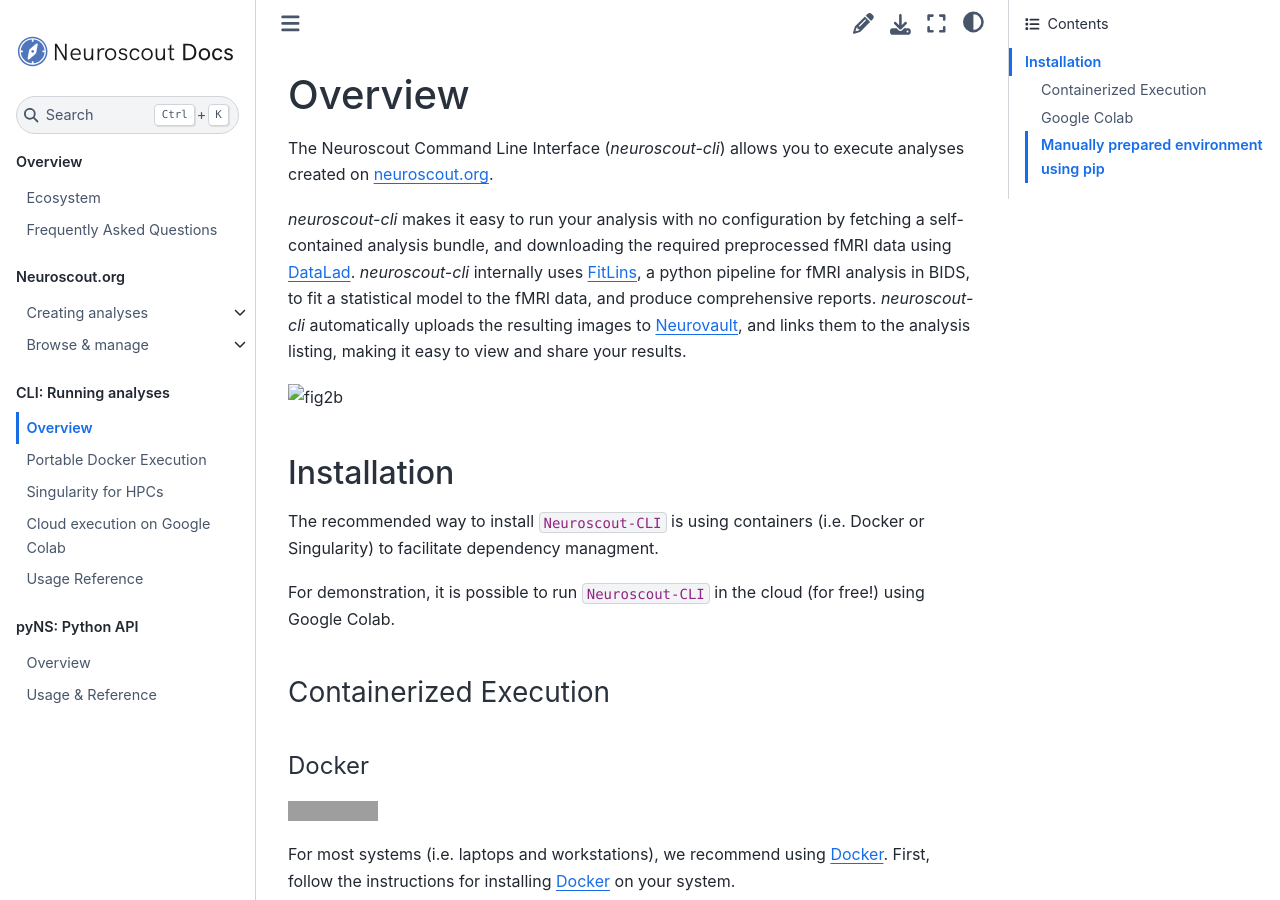
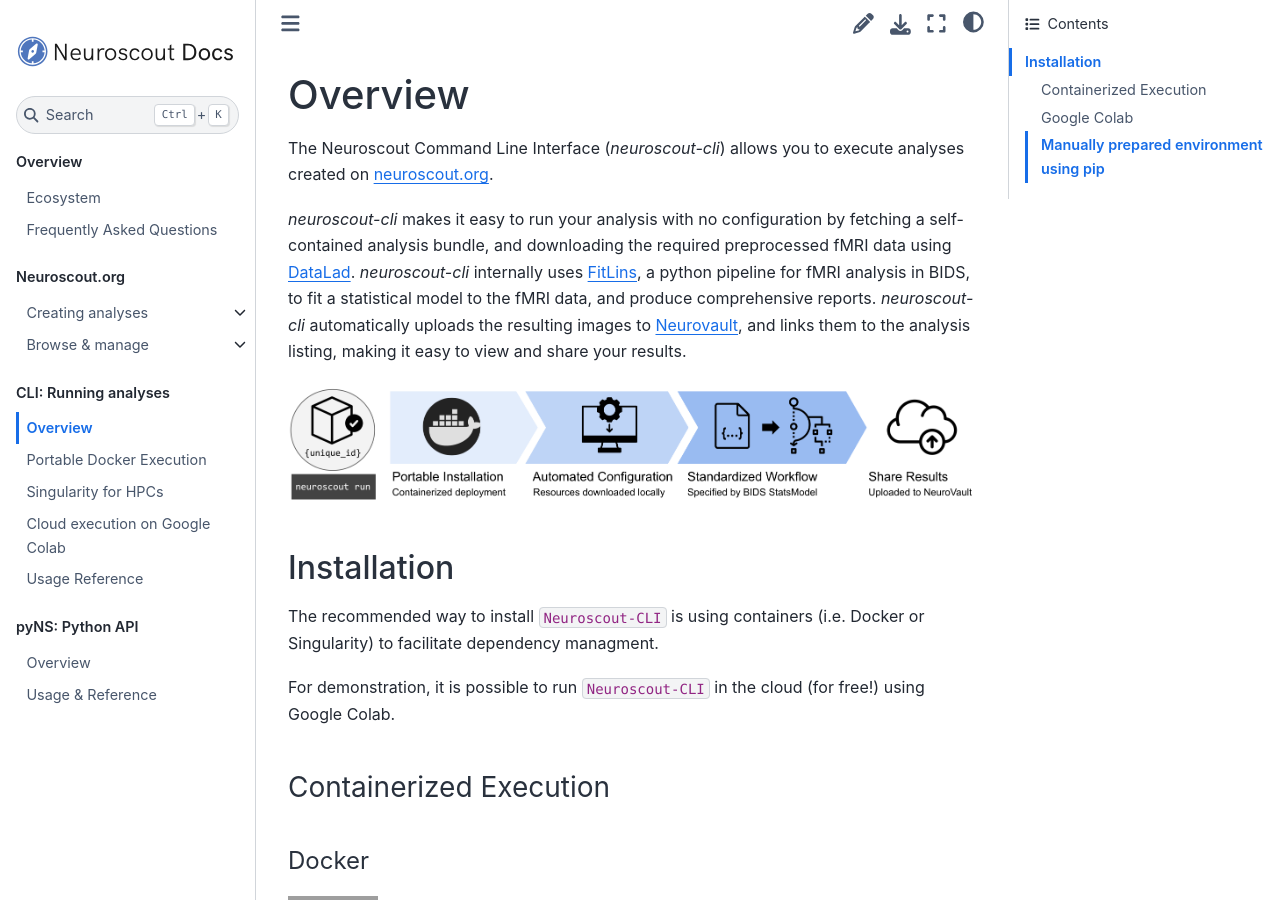
Before and after one commit to snastase/neuroscout-docs, a Jupyter Book: the page built from docs/cli/intro.md, in a window 1280 px wide and 900 px high. Built offline with Jupyter Book 1.0.4 settings and Sphinx 7.4.7 and the Sphinx Book theme 1.1.4, drawn with Linux system fonts in a browser that asks for light colours; grey boxes are pictures that could not be loaded.

Commit message:
Fix image

```diff
--- a/docs/cli/intro.md
+++ b/docs/cli/intro.md
@@ -4,7 +4,7 @@ The Neuroscout Command Line Interface (_neuroscout-cli_) allows you to execute a
 
 _neuroscout-cli_ makes it easy to run your analysis with no configuration by fetching a self-contained analysis bundle, and downloading the required preprocessed fMRI data using [DataLad](https://www.datalad.org/). _neuroscout-cli_ internally uses [FitLins](https://github.com/poldracklab/fitlins), a python pipeline for fMRI analysis in BIDS, to fit a statistical model to the fMRI data, and produce comprehensive reports. _neuroscout-cli_ automatically uploads the resulting images to [Neurovault](https://www.neurovault.org/), and links them to the analysis listing, making it easy to view and share your results.
 
-![fig2b](static/images/Figure2b.png)
+![fig2b](../static/images/Figure2b.png)
 
 ## Installation
 
```
